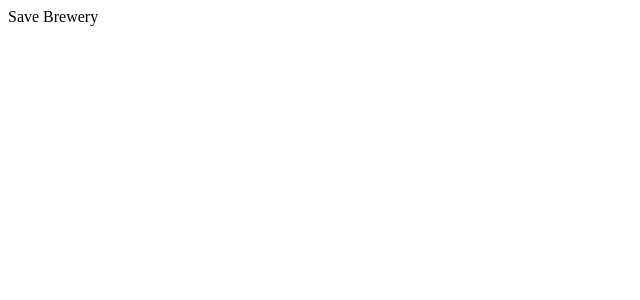
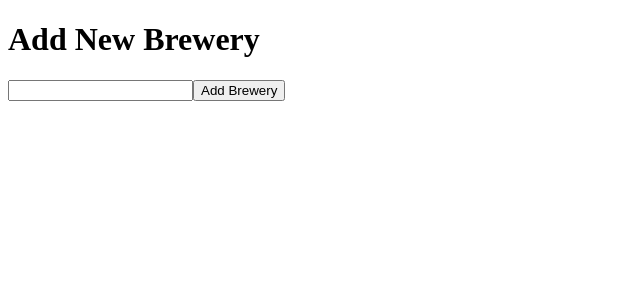
Before and after one commit to builtbyjosh/tipsy_list_v2, a React (Create React App) app in the folder tipsy_review_frontend_v3/: page /breweries/new in a window 1280 px wide. Shown: the top 300 px of the page, without its empty margins (0-640 px from the left). Built offline with nearby package versions, Linux system fonts and the light colour scheme.

Commit message:
initial form setup

```diff
--- a/tipsy_review_frontend_v3/src/components/AddBreweryForm.js
+++ b/tipsy_review_frontend_v3/src/components/AddBreweryForm.js
@@ -1,10 +1,37 @@
-import React, { Component } from 'react';
+import React, { Component } from "react";
 
 class AddBreweryForm extends Component {
+  state = {
+    // name: '',
+    // address: '',
+    // city: '',
+    // state: '',
+    // url: '',
+    content: "",
+    brewery_id: null
+  };
+
+  handleChange = (e) => {
+    this.setState({[e.target.name]: e.target.value});
+  };
+
+  handleSubmit = (e) => {
+    e.preventDefault();
+  };
+
   render() {
     return (
       <div>
-        Save Brewery
+        <h1>Add New Brewery</h1>
+        <form>
+          <input
+            type="text"
+            name="content"
+            value={this.state.content}
+            onChange={this.handleChange}
+          />
+          <button type="submit">Add Brewery</button>
+        </form>
       </div>
     );
   }
```
